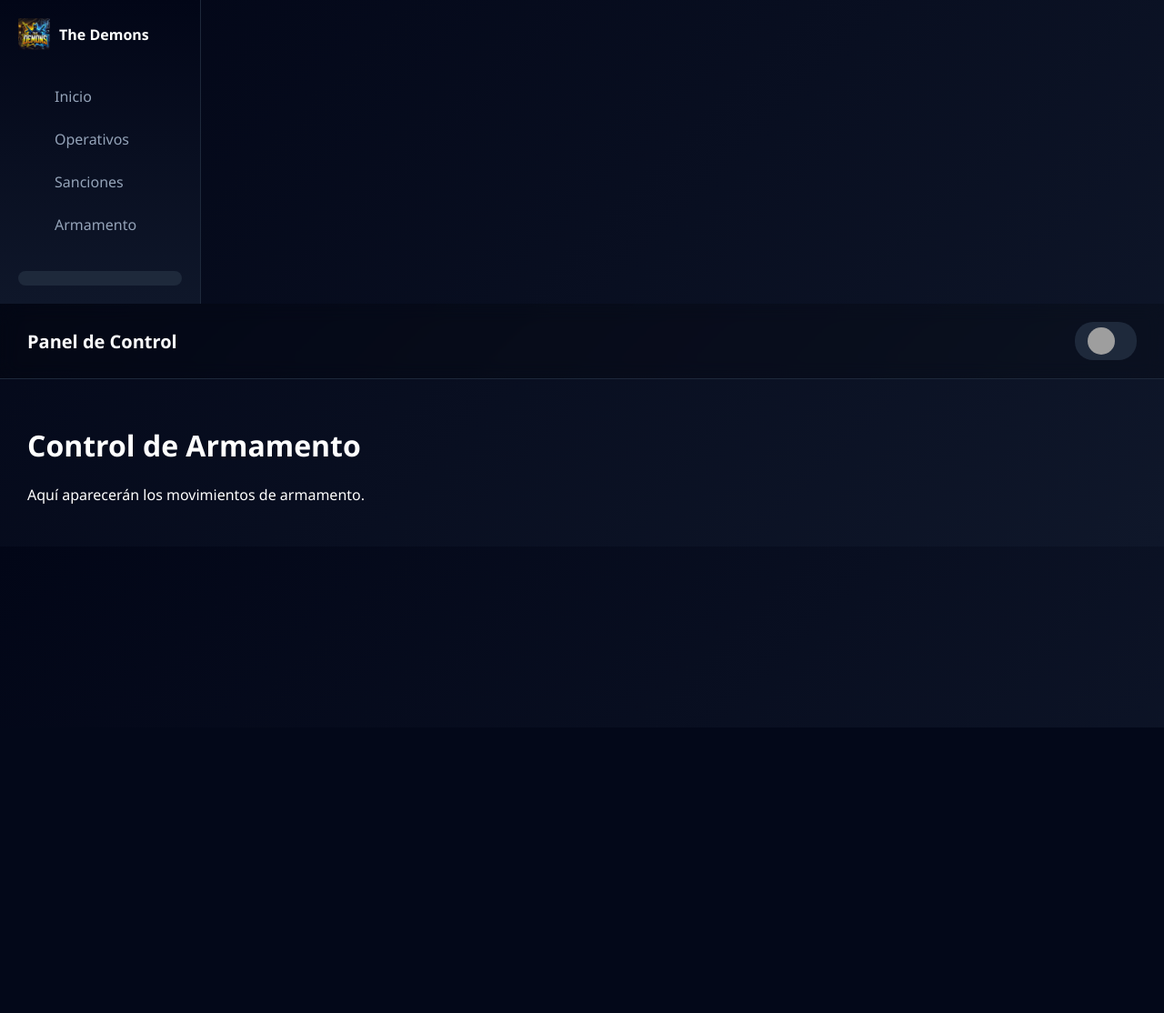
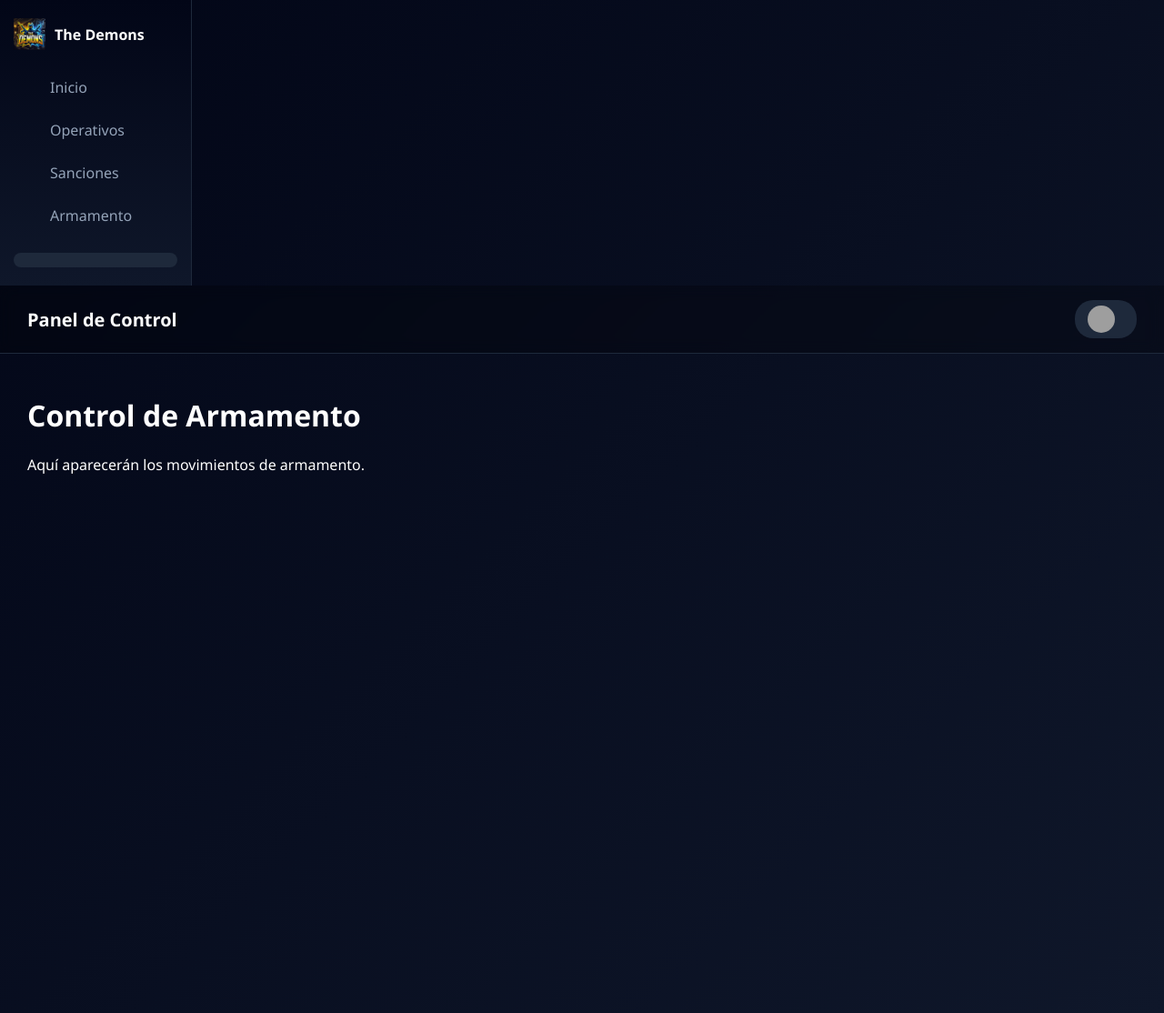
Before and after one commit to Javimoa95/bot-operativos, a FastAPI app: page /armamento in a window 1280 px wide. Shown: the whole page at 91% size. Before the commit the page ends 800 px from the top, so only its background shows below. Run offline with FastAPI, Linux system fonts and the light colour scheme; the visitor is signed in with stand-in values (Sample User, id 1); parts of the project's set-up code (start-up, migrations or seed data) failed here and were passed over; grey boxes are pictures that could not be loaded.

Commit message:
Fix layout spacing and card alignment

```diff
--- a/web/static/css/dashboard.css
+++ b/web/static/css/dashboard.css
@@ -15,10 +15,10 @@ min-height:100vh;
 .sidebar{
 width:180px;
 background:linear-gradient(180deg,#020617,#0f172a);
-padding:20px;
+padding:20px 15px;
 display:flex;
 flex-direction:column;
-gap:30px;
+gap:20px;
 border-right:1px solid #1e293b;
 }
 
@@ -62,6 +62,7 @@ transform:translateX(4px);
 flex:1;
 display:flex;
 flex-direction:column;
+min-height:100vh;
 }
 
 /* TOPBAR */
@@ -70,9 +71,9 @@ flex-direction:column;
 display:flex;
 justify-content:space-between;
 align-items:center;
-padding:20px 30px;
-background:rgba(0,0,0,0.2);
-backdrop-filter:blur(10px);
+padding:16px 30px;
+background:rgba(0,0,0,0.25);
+backdrop-filter:blur(8px);
 border-bottom:1px solid #1e293b;
 }
 
@@ -99,26 +100,27 @@ border-radius:50%;
 /* CONTENT */
 
 .content{
-padding:30px;
+padding:25px 30px;
 }
 
 /* CARDS */
 
 .cards{
 display:grid;
-grid-template-columns:repeat(3,1fr);
+grid-template-columns:repeat(auto-fit,minmax(250px,1fr));
 gap:25px;
+margin-top:10px;
 }
 
 .card{
 display:flex;
 align-items:center;
 gap:15px;
-padding:25px;
+padding:22px;
 border-radius:14px;
-background:#1e293b;
 transition:0.25s;
 cursor:pointer;
+box-shadow:0 10px 30px rgba(0,0,0,0.3);
 }
 
 .card:hover{
```
